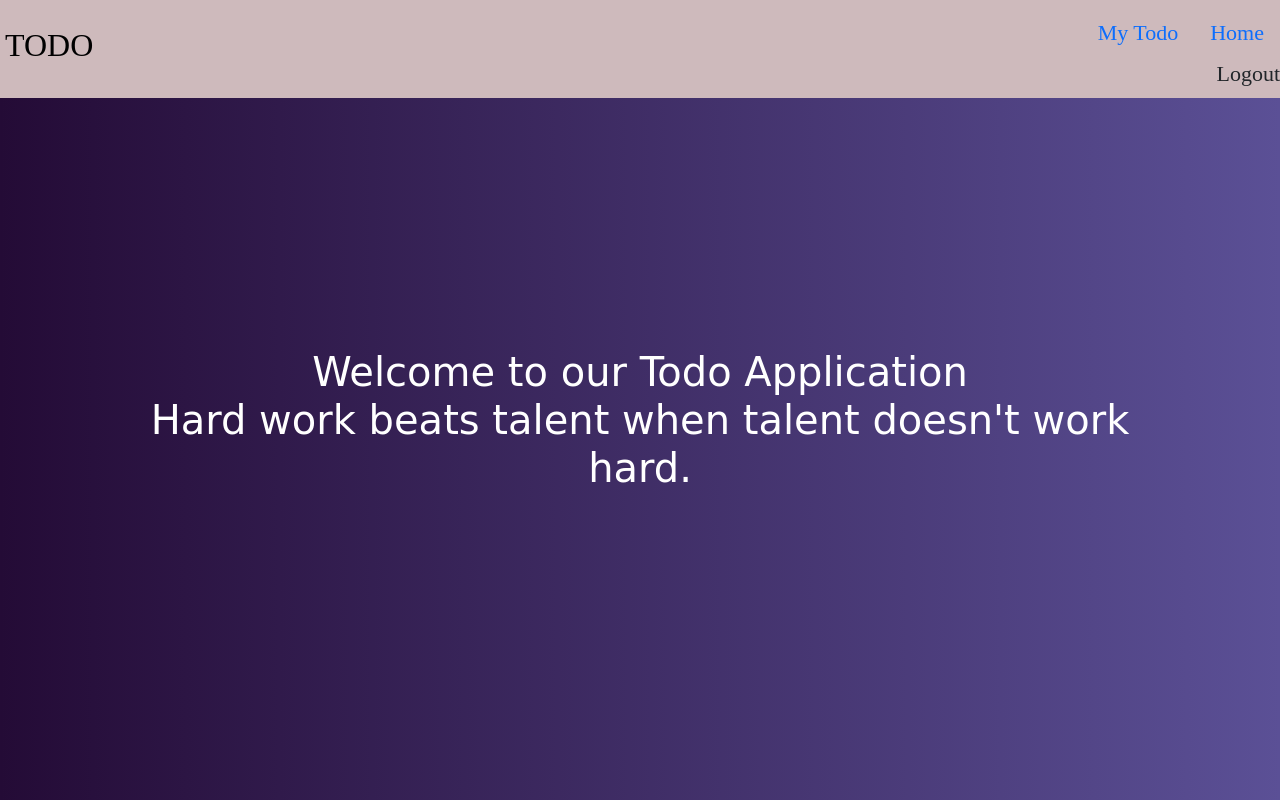
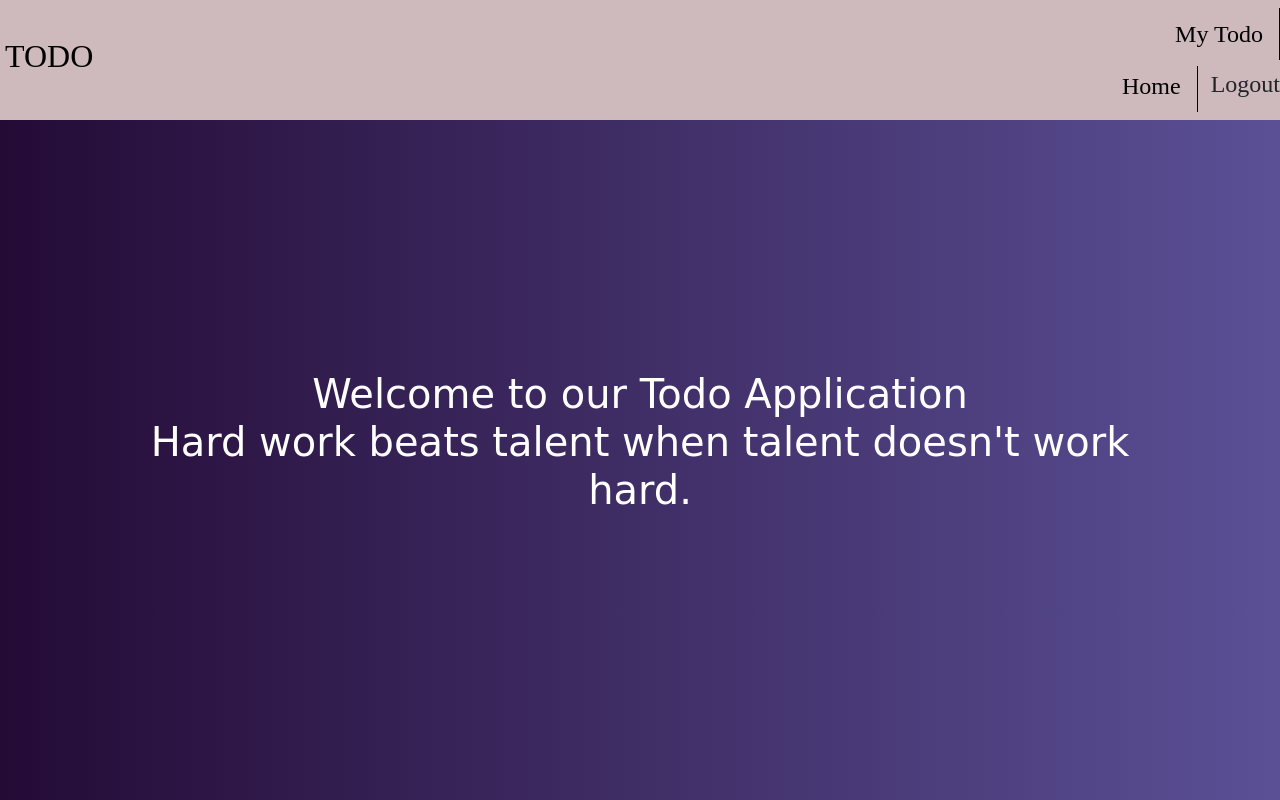
Before and after one commit to SAYANA-SHABU/case-study, a plain HTML site: page home.html in a window 1280 px wide. Drawn offline with nearby package versions, Linux system fonts and the light colour scheme; a web font is replaced by a local one.

Commit message:
home.html

```diff
--- a/home.html
+++ b/home.html
@@ -72,13 +72,13 @@
 
 
 
-                  <li class="nav-item">
-                      <a class="nav-link" href="mytodo.html" style="padding-left: 900px;margin-left: 100px;">My Todo</a>
+                  <li class="nav-item" style="font-size: 24px;">
+                      <a class="nav-link" href="mytodo.html" style="padding-left: 900px;margin-left: 100px;color: black;border-right:1px solid black;">My Todo</a>
                     </li>
-                    <li class="nav-item">
-                      <a class="nav-link" href="home.html">Home</a>
+                    <li class="nav-item" style="font-size: 24px;">
+                      <a class="nav-link" href="home.html" style="color: black;">Home</a>
                     </li>
-                    <li class="nav-item">
+                    <li class="nav-item" style="padding-left: 13px;margin-top: 6px;font-size: 24px;border-left:1px solid black;">
                       <a onclick="confirmLogout()">Logout</a>
                     </li>
 
```
